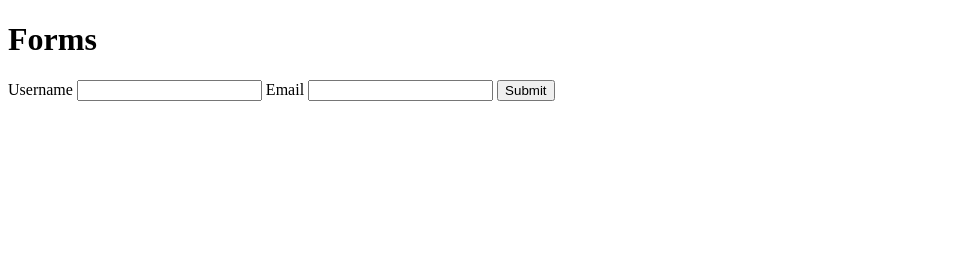
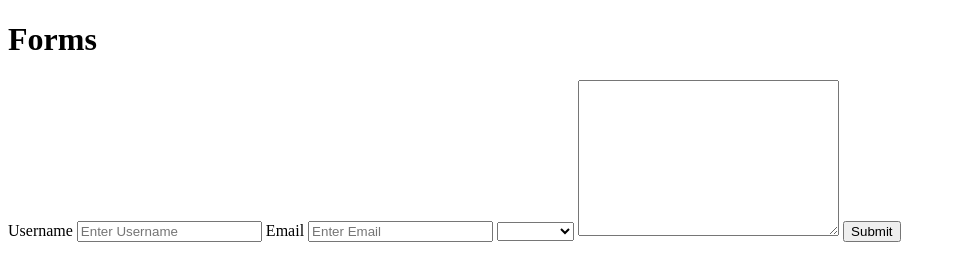
Before and after one commit to AliSubhani1/ProjectFrontend, a plain HTML site: page index.html in a window 1280 px wide. Shown: the whole page, without its empty margins (0-956 px from the left). Drawn offline with Linux system fonts and the light colour scheme.

Commit message:
Added validations on form text fields, redirected the page on submitting the form etc

```diff
--- a/index.html
+++ b/index.html
@@ -12,11 +12,32 @@
   </head>
   <body>
     <h1>Forms</h1>
-    <form>
+    <form autocomplete="off" action="/contact.html">
       <label for="user">Username</label>
-      <input type="text" id="user" />
+      <input
+        minlength="5"
+        maxlength="12"
+        placeholder="Enter Username"
+        name="user"
+        type="text"
+        id="user"
+        required
+      />
       <label>Email</label>
-      <input type="email" />
+      <input
+        minlength="4"
+        placeholder="Enter Email"
+        maxlength="14"
+        name="email"
+        type="email"
+        required
+      />
+      <select name="products" id="product">
+        <option value=""></option>
+        <option value="macbook 2018">Macbook</option>
+        <option value="iphone 11">Iphone</option>
+      </select>
+      <textarea name="message" id="" cols="30" rows="10"></textarea>
       <button type="submit">Submit</button>
     </form>
   </body>
```
Also changed, not shown: contact.html (added, +12 -0 lines).
